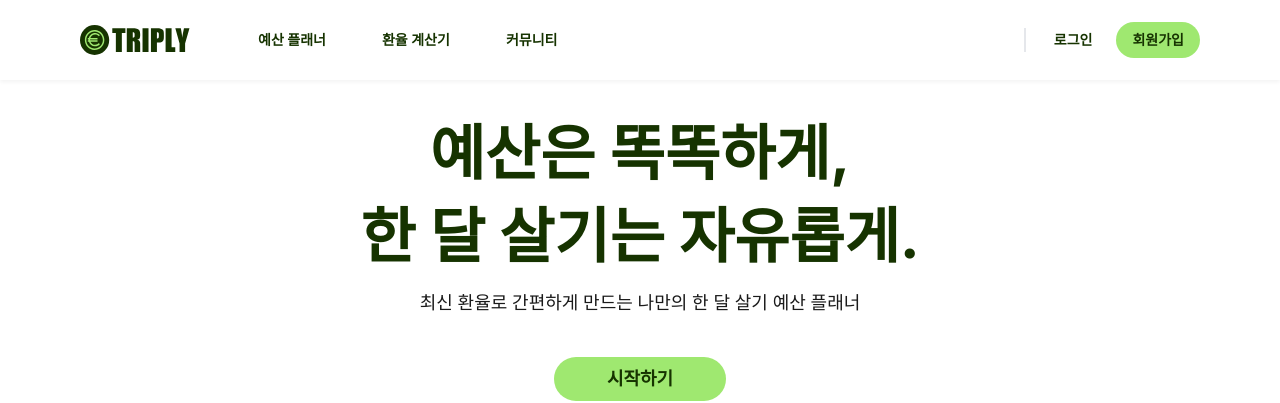
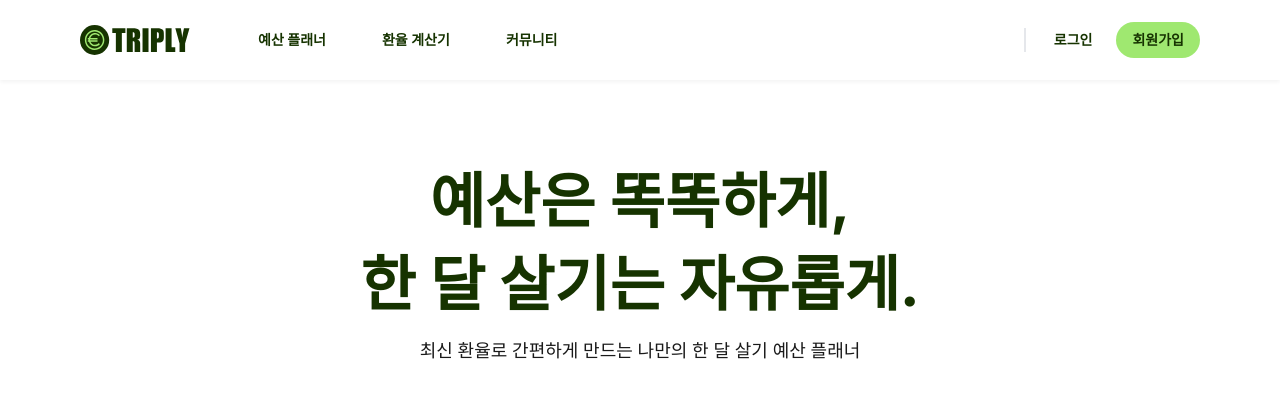
Before and after one commit to jiwoothedev/triply, a Next.js app: page / in a window 1280 px wide. Shown: the top 403 px of the page. Built offline with nearby package versions, Linux system fonts and the light colour scheme.

Commit message:
style: 헤더와 타이틀 사이 마진 조정

```diff
--- a/src/app/page.tsx
+++ b/src/app/page.tsx
@@ -10,7 +10,7 @@ import Link from "next/link";
 export default function Home() {
   return (
     <section className="flex flex-col items-center">
-      <p className="text-6xl font-bold text-primary-dark leading-snug mt-8 mb-3  text-center">
+      <p className="text-6xl font-bold text-primary-dark leading-snug mt-20 mb-3  text-center">
         예산은 똑똑하게, <br /> 한 달 살기는 자유롭게.
       </p>
       <p className="text-main font-medium text-lg  text-center">
```
